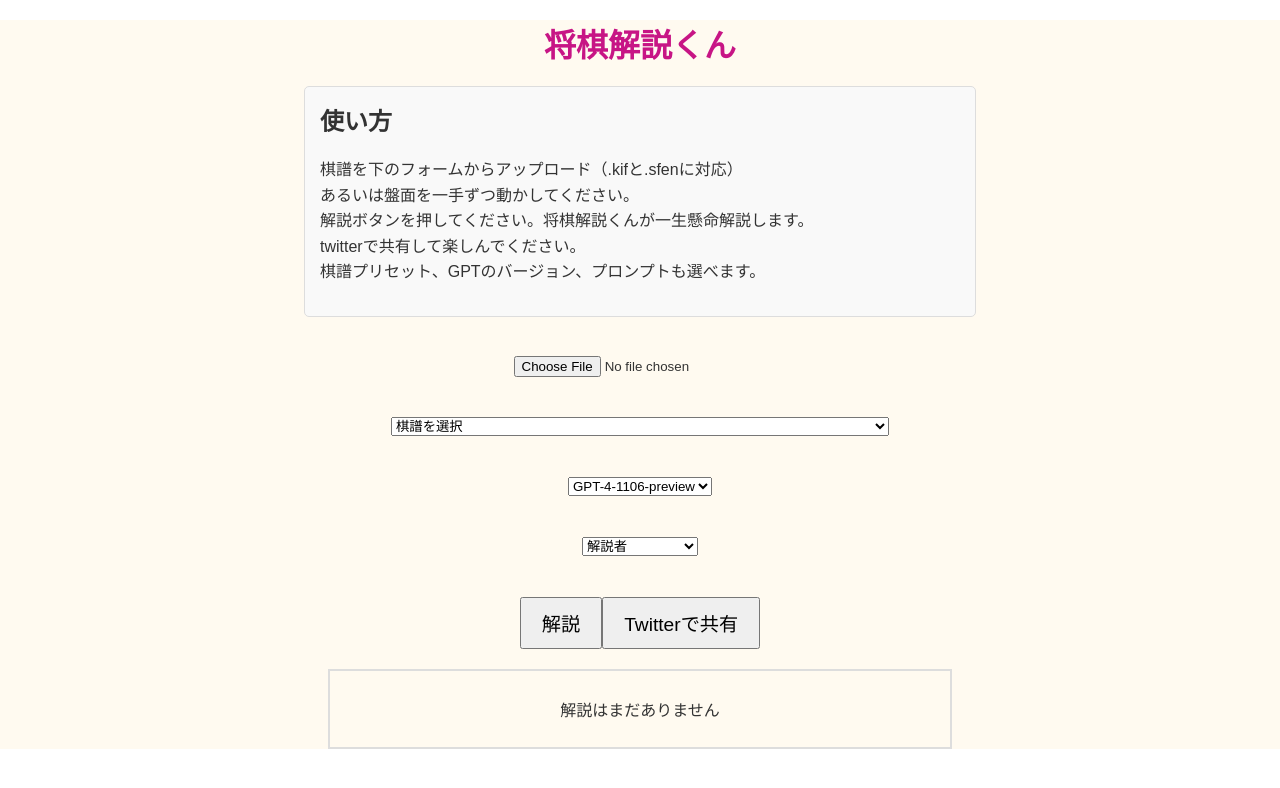
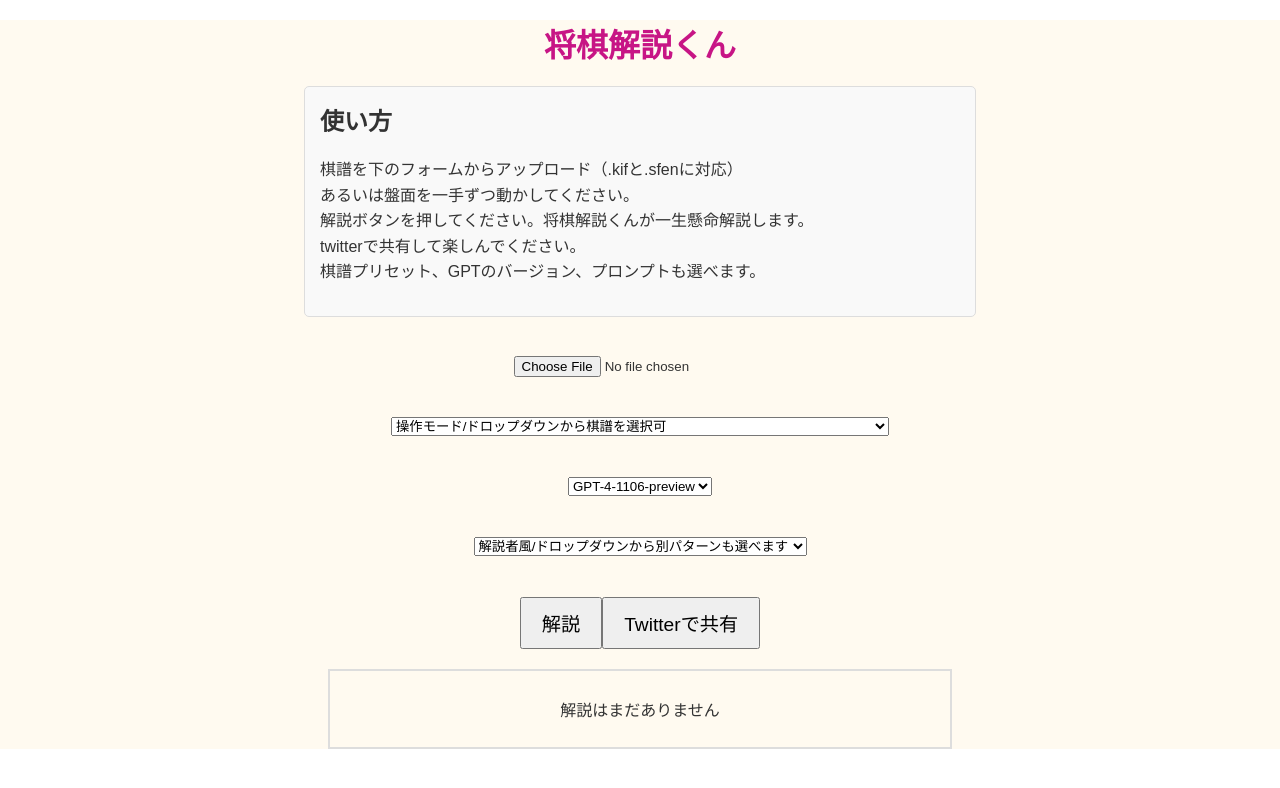
Before and after one commit to yamashita-takahiro-44/shogi-kaisetukun, a React (Create React App) app in the folder shogi-frontend/: page / in a window 1280 px wide. Shown: the top 788 px of the page. Built offline with nearby package versions, Linux system fonts and the light colour scheme.

Commit message:
プリセット追加

```diff
--- a/shogi-frontend/src/components/GameBoard.js
+++ b/shogi-frontend/src/components/GameBoard.js
@@ -33,7 +33,7 @@ const GameBoard = () => {
 
    // プロンプトの選択肢
    const prompts = [
-    { label: "解説者", value: "解説者" },
+    { label: "解説者風/ドロップダウンから別パターンも選べます", value: "解説者" },
     { label: "豊川先生風", value: "豊川先生風" },
     { label: "格ゲー実況風", value: "格ゲー実況風" },
     { label: "デーモン閣下風", value: "デーモン閣下風" },
@@ -226,7 +226,7 @@ const GameBoard = () => {
       <div id="capture-area">
       <div className="dropdown-container">
       <select value={selectedKifu} onChange={handleKifuChange}>
-          <option value="">棋譜を選択</option>
+          <option value="">操作モード/ドロップダウンから棋譜を選択可</option>
           {kifuPresets.map(kifu => (
             <option key={kifu.name} value={kifu.name}>{kifu.name}</option>
           ))}
```
